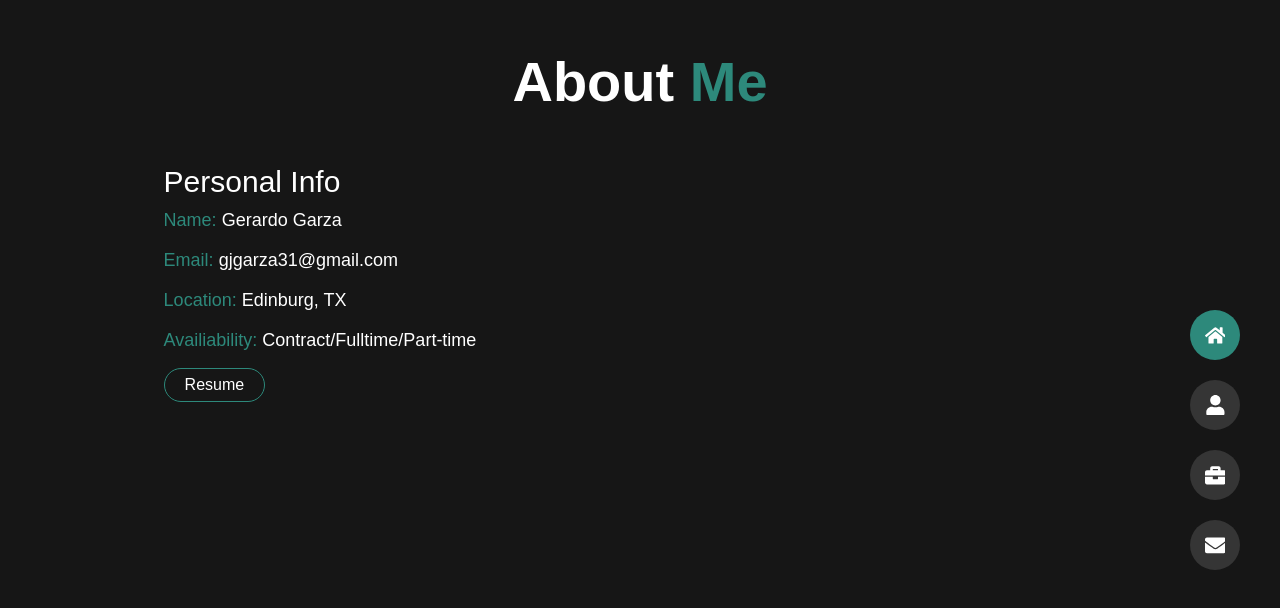
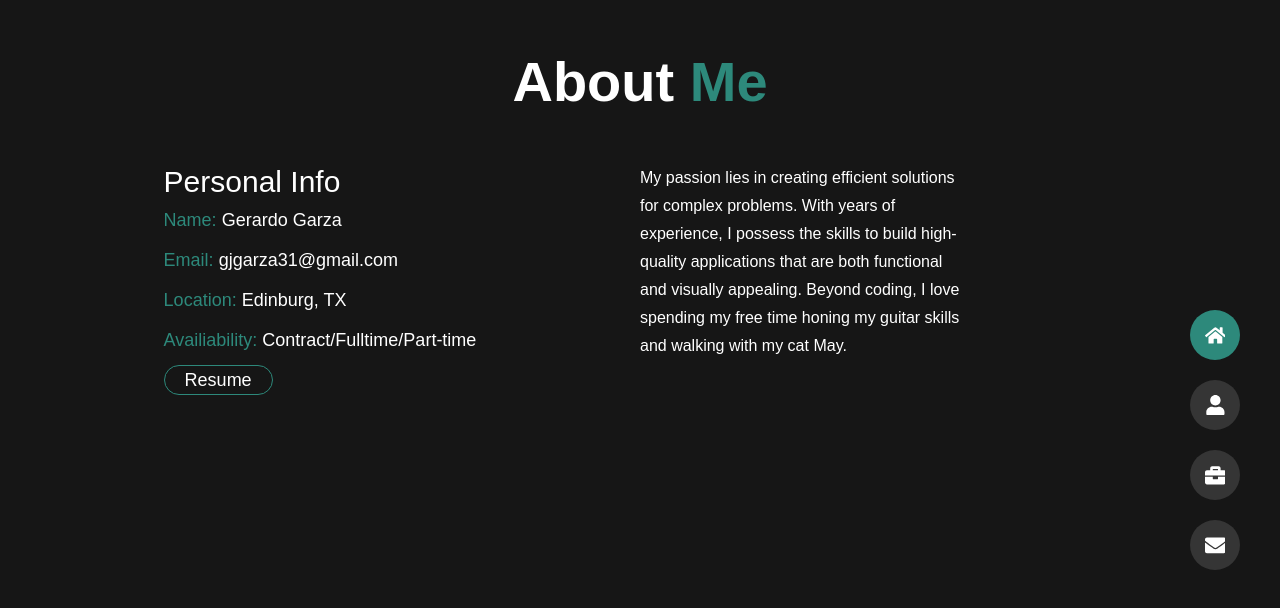
Before and after one commit to owlsCloud/GerardoGarza, a React (Create React App) app: page /about in a window 1280 px wide. Shown: the top 608 px of the page. Built offline with nearby package versions, Linux system fonts and the light colour scheme; the HTML template or start-up script is replaced by a standard one.

Commit message:
basic about

```diff
--- a/package.json
+++ b/package.json
@@ -6,7 +6,6 @@
     "@testing-library/jest-dom": "^5.16.5",
     "@testing-library/react": "^13.4.0",
     "@testing-library/user-event": "^13.5.0",
-    "framer-motion": "^9.0.7",
     "react": "^18.2.0",
     "react-dom": "^18.2.0",
     "react-icons": "^4.7.1",
--- a/src/components/About.js
+++ b/src/components/About.js
@@ -8,10 +8,10 @@ function About() {
       </h1>
       <section id="aboutMe" className="h-screen">
         <Fade>
-          <div className="flex w-1/2 ">
-            <div className="text-white m-auto">
-              <h2 className="text-3xl">Personal Info</h2>
-              <ul className="text-lg leading-10">
+          <div className="flex ">
+            <div className="text-white w-1/2 ">
+              <ul className="text-lg leading-10 w-max m-auto">
+                <h2 className="text-3xl w-max ">Personal Info</h2>
                 <li>
                   <span className="text-primary">Name:</span> Gerardo Garza
                 </li>
@@ -26,12 +26,24 @@ function About() {
                   <span className="text-primary">Availiability: </span>
                   Contract/Fulltime/Part-time
                 </li>
+                <a
+                  href="#a"
+                  className="rounded-full bg-transparent border border-primary py-1 px-5 m-auto hover:bg-primary
+              "
+                >
+                  Resume
+                </a>
               </ul>
-              <button className="rounded-full bg-transparent border border-primary py-1 px-5 mt-2 hover:bg-primary">
-                Resume
-              </button>
             </div>
-            <div className=""></div>
+            <div className="w-1/2">
+              <p className="text-white w-1/2 leading-7">
+                My passion lies in creating efficient solutions for complex
+                problems. With years of experience, I possess the skills to
+                build high-quality applications that are both functional and
+                visually appealing. Beyond coding, I love spending my free time
+                honing my guitar skills and walking with my cat May.
+              </p>
+            </div>
           </div>
         </Fade>
       </section>
```
